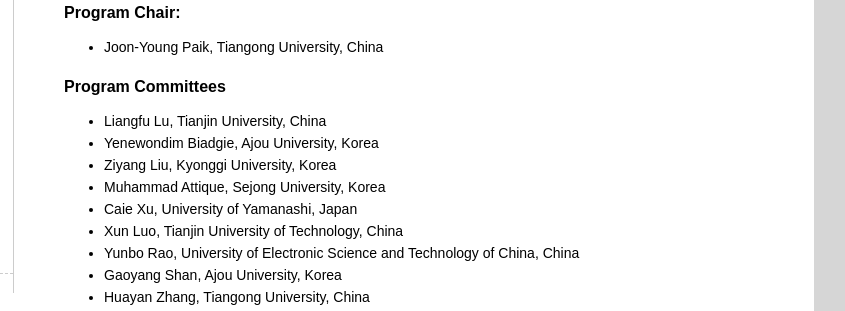
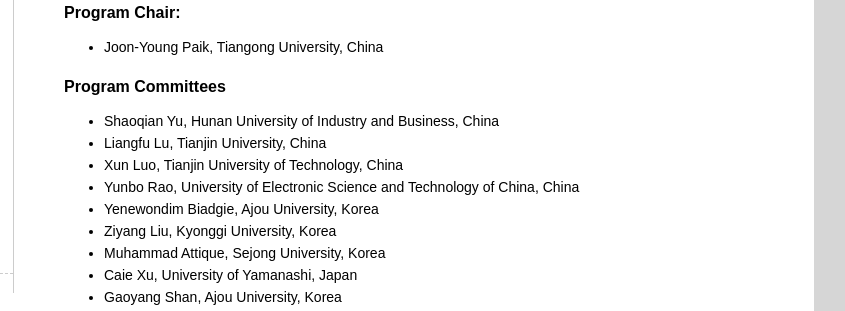
Before and after one commit to deepluda/deepluda.github.io, a plain HTML site: page org.html in a window 1280 px wide. Shown: the part 362-673 px from the top of the page, 326-1171 px from the left. Drawn offline with Linux system fonts and the light colour scheme.

Commit message:
Update org.html

```diff
--- a/org.html
+++ b/org.html
@@ -57,14 +57,14 @@
 		<div class="title">Program Committees</div>
 
 		<ul>
-
+			<li>Shaoqian Yu, Hunan University of Industry and Business, China</li>
 			<li>Liangfu Lu, Tianjin University, China</li>
+			<li>Xun Luo, Tianjin University of Technology, China</li>
+			<li>Yunbo Rao, University of Electronic Science and Technology of China, China</li>
 			<li>Yenewondim Biadgie, Ajou University, Korea</li>
 			<li>Ziyang Liu, Kyonggi University, Korea</li>
 			<li>Muhammad Attique, Sejong University, Korea</li>
 			<li>Caie Xu, University of Yamanashi, Japan</li>
-			<li>Xun Luo, Tianjin University of Technology, China</li>
-			<li>Yunbo Rao, University of Electronic Science and Technology of China, China</li>
 			<li>Gaoyang Shan, Ajou University, Korea</li>
 			<li>Huayan Zhang, Tiangong University, China</li>
 
```
